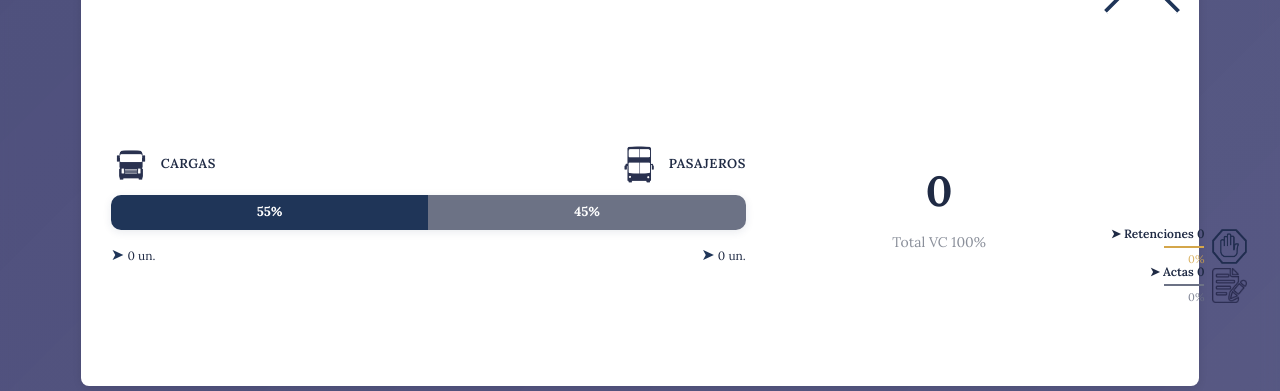
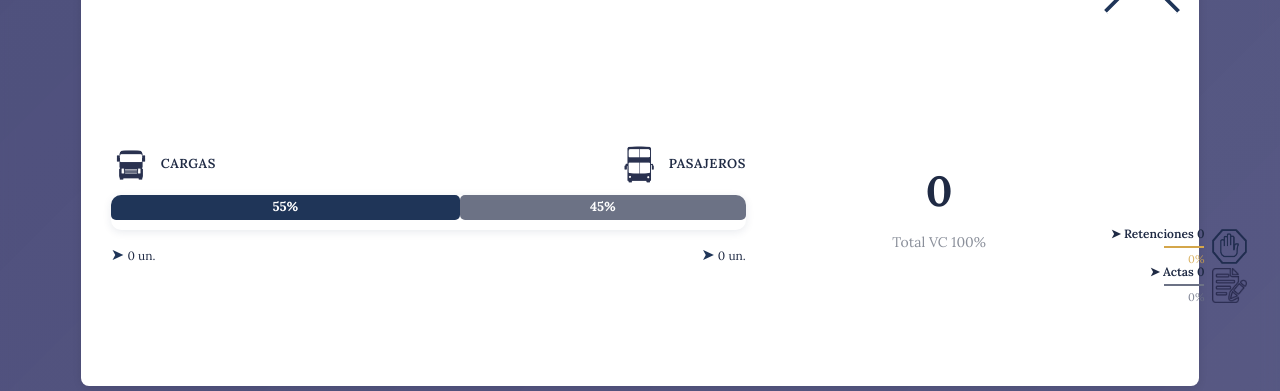
Before and after one commit to colokar/INFORME_Daro, a website: page INFORME/index.html in a window 1280 px wide. Shown: the part 561-952 px from the top of the page. Drawn offline with nearby package versions, Linux system fonts and the light colour scheme.

Commit message:
06/05/2026 15:40HS MODIFICACION CSS E INDEX

```diff
--- a/INFORME/STYLE.css
+++ b/INFORME/STYLE.css
@@ -21,6 +21,10 @@ PALETA DE COLORES OFICIAL
   margin: 0;
   padding: 0;
   box-sizing: border-box;
+}
+
+html {
+  scroll-behavior: smooth;
 }
 
   body {
@@ -135,15 +139,15 @@ button:hover {
 /* ============================= */
 
 .vc-bloque {
-  background: white;
-  padding: 30px;
-  margin: 40px auto; /* Agregamos auto para que se centre si sobra espacio */
-  border-radius: 8px;
-  box-shadow: 0 2px 8px rgba(0, 0, 0, 0.1);
-  width: 100%;
-  max-width: 1200px; /* <--- TOCAR AQUÍ: Pon 1200px o 100% para que se estire */
-  box-sizing: border-box;
-  color: #1f2a44;
+    background: white;
+    padding: 40px;
+    border-radius: 12px;
+    width: 95%;        /* Ocupa casi todo el ancho en pantallas chicas */
+    max-width: 1400px; /* Pero no crece más de esto en pantallas gigantes */
+    margin: 30px auto; /* Centra el bloque automáticamente */
+
+    box-shadow: 0 4px 15px rgba(0, 0, 0, 0.1);
+    box-sizing: border-box;
 }
 
 .vc-contenedor {
@@ -259,6 +263,25 @@ button:hover {
 
 /* BARRA HORIZONTAL UNIFICADA */
 
+/* Esto aplica la animación a ambas al mismo tiempo */
+.vc-barra-cargas,
+.vc-barra-pasajeros {
+  width: 0; /* Empiezan vacías para que se vea el crecimiento */
+  transition: width 1.5s cubic-bezier(0.22, 1, 0.36, 1);
+  /* Asegurate de que tengan una altura y fondo para que se vean al cargar */
+  height: 25px;
+  border-radius: 5px;
+}
+
+/* Mantene los colores por separado */
+.vc-barra-cargas {
+  background-color: var(--azul-oscuro);
+}
+
+.vc-barra-pasajeros {
+  background-color: var(--gris-azulado);
+}
+
 .vc-barra-horizontal {
   display: flex;
   width: 100%;
@@ -277,7 +300,7 @@ button:hover {
   justify-content: center;
   font-weight: 700;
   font-size: 13px;
-  flex: 1;
+  width: 0; /* Empieza vacía para la animación */
 }
 
 .vc-barra-pasajeros {
@@ -288,7 +311,7 @@ button:hover {
   justify-content: center;
   font-weight: 700;
   font-size: 13px;
-  flex: 1;
+  width: 0;
 }
 
 .vc-unidades-container {
@@ -929,7 +952,7 @@ SEPARADOR VERTICAL ROJO
 
 /* Fila de totales: Sin redondeos internos, solo una línea fuerte arriba */
 .tabla-regiones .total-row td {
-  background-color: rgba(255, 255, 255, 0.5) !important;
+  background-color: rgba(201, 207, 230, 0.2) !important;
   font-weight: bold;
   color: #2d2d5f;
   border-top: 2px solid #2d2d5f;
--- a/INFORME/index.html
+++ b/INFORME/index.html
@@ -1091,6 +1091,61 @@ function actualizarDashboard() {
 </script>
 
 </body>
+
+<script>
+  window.addEventListener('load', () => {
+    // Buscamos las barras por clase
+    const barraCargas = document.querySelector('.vc-barra-cargas');
+    const barraPasajeros = document.querySelector('.vc-barra-pasajeros');
+
+    // Aquí pones los porcentajes reales que vengan de tu base de datos
+    // Por ahora los forzamos para ver la animación
+    setTimeout(() => {
+      barraCargas.style.width = '55%';
+      barraPasajeros.style.width = '45%';
+    }, 500);
+  });
+
+  /*________________________________________________*/
+
+  document.addEventListener("DOMContentLoaded", () => {
+    const boton = document.getElementById("btn-generar");
+
+    boton.addEventListener("click", () => {
+        // Capturamos las fechas de los inputs
+        const desde = document.getElementById("fecha_desde").value;
+        const hasta = document.getElementById("fecha_hasta").value;
+
+        if (!desde || !hasta) {
+            alert("Por favor, seleccioná un intervalo de fechas.");
+            return;
+        }
+
+        // Llamamos a la función pasando las fechas como parámetros
+        actualizarDashboard(desde, hasta);
+    });
+});
+
+async function actualizarDashboard(desde, hasta) {
+    console.log(`Generando informe desde ${desde} hasta ${hasta}...`);
+
+    try {
+        // Enviamos las fechas a Flask mediante parámetros en la URL (Query Params)
+        const url = `http://127.0.0.1:5000/resumen?desde=${desde}&hasta=${hasta}`;
+        const response = await fetch(url);
+
+        if (!response.ok) throw new Error("Error en el servidor");
+        const data = await response.json();
+
+        // Una vez que llegan los datos, disparamos las animaciones
+        procesarDatosDashboard(data);
+
+    } catch (err) {
+        console.error("❌ Error al obtener el informe:", err);
+    }
+}
+</script>
+
 </html>
 
 </div>
```
